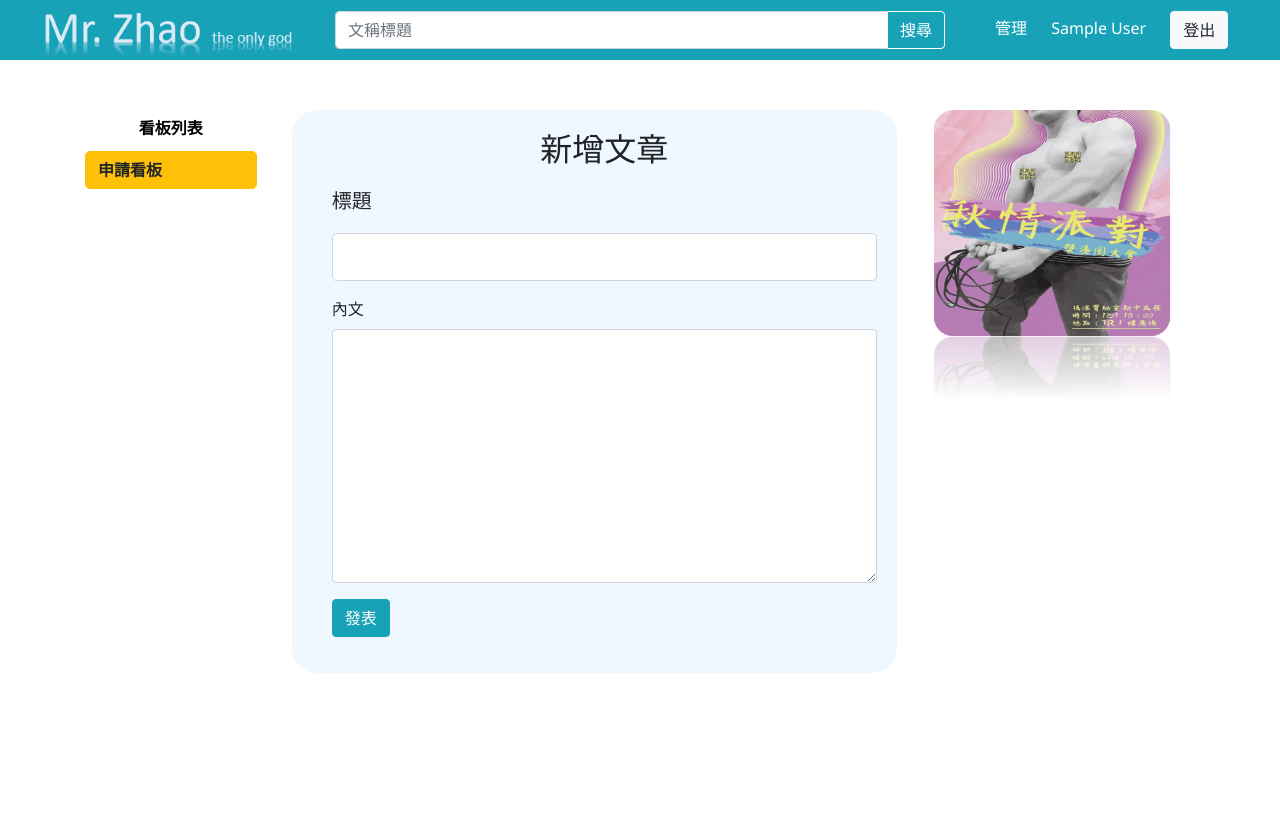
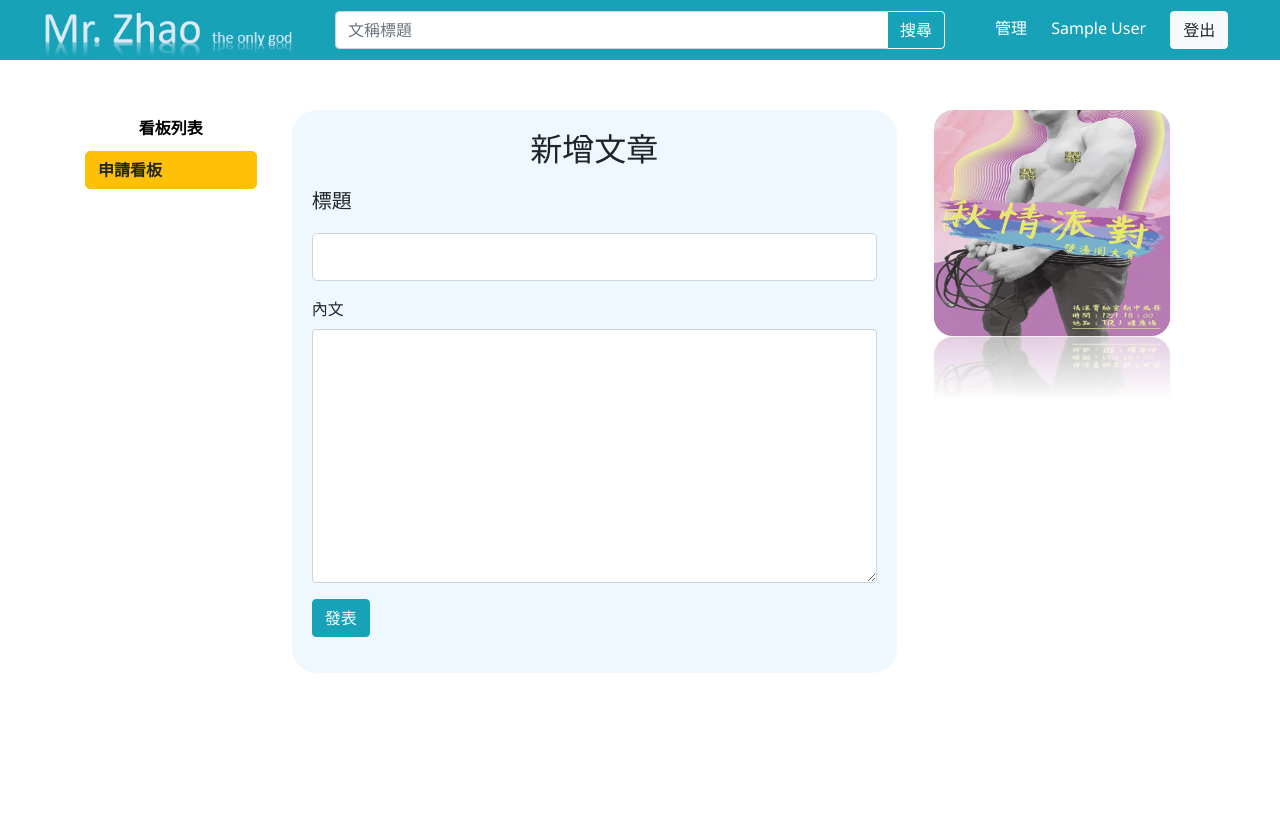
Before and after one commit to CoyoteLeo/NTUSTSoftwareEngineering, a Flask app: page /board/1/article/ in a window 1280 px wide. Run offline with Flask 2, Linux system fonts and the light colour scheme; a user stored in the database is signed in; tables that the repository leaves empty hold one stand-in row (values such as "Sample post"); some libraries are stand-ins or nearby versions.

Commit message:
view fixed

```diff
--- a/templates/board/left_bar.html
+++ b/templates/board/left_bar.html
@@ -41,7 +41,7 @@
             </div>
         </div>
         <div class="col-md-6"
-             style="margin-left:20px;padding:20px 20px 20px 40px;background-color: aliceblue;min-height: 50vh;border-radius: 25px">
+             style="margin-left:20px;padding:20px 20px 20px 20px;background-color: aliceblue;min-height: 50vh;border-radius: 25px">
             {% block main %}{% endblock %}
         </div>
         <div class="col-md-3" style="margin-left: 20px;">
```
